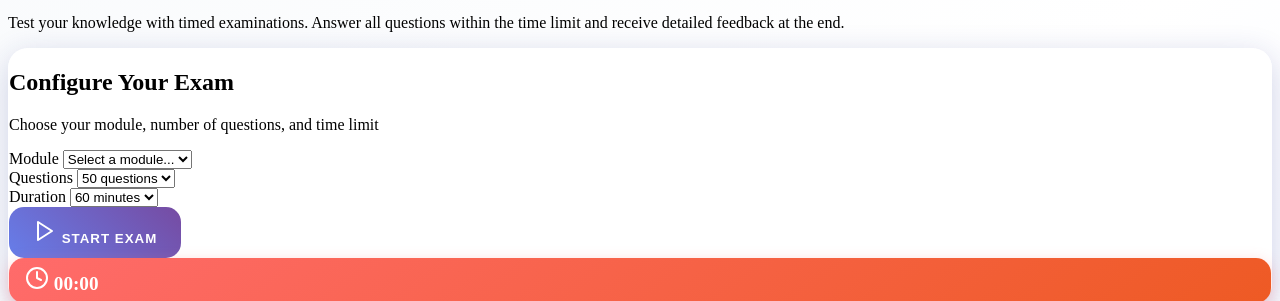
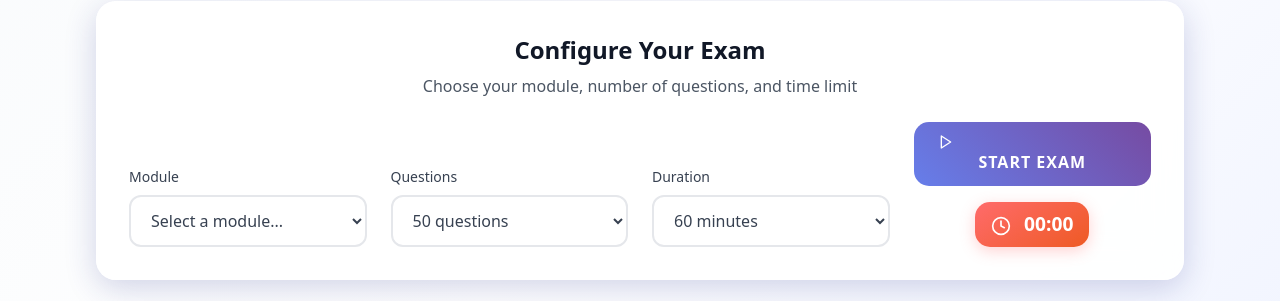
Before and after one commit to yacine454-may/resedqcm-front, a plain HTML site: page exam.html in a window 1280 px wide. Shown: the part 293-594 px from the top of the page. Drawn offline with nearby package versions, Linux system fonts and the light colour scheme; no server answers; sample sign-in values are in the browser's storage.

Commit message:
Fix: Add missing Tailwind CSS CDN and html tag in exam.html

```diff
--- a/exam.html
+++ b/exam.html
@@ -1,9 +1,11 @@
 <!DOCTYPE html>
+<html lang="fr">
 <head>
   <meta charset="UTF-8" />
   <meta name="viewport" content="width=device-width, initial-scale=1.0" />
   <title>Exam Mode - ResicoQCM</title>
   <link rel="icon" type="image/x-icon" href="static/favicon.ico">
+  <script src="https://cdn.tailwindcss.com"></script>
   <script src="https://unpkg.com/feather-icons"></script>
 
   <!-- Auto-redirect to login if not authenticated -->
```
